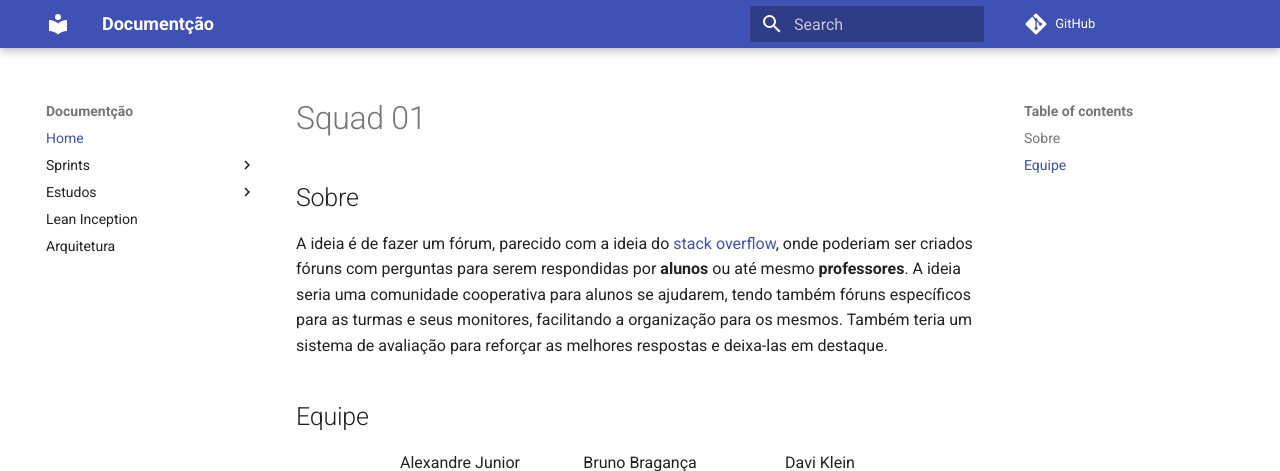
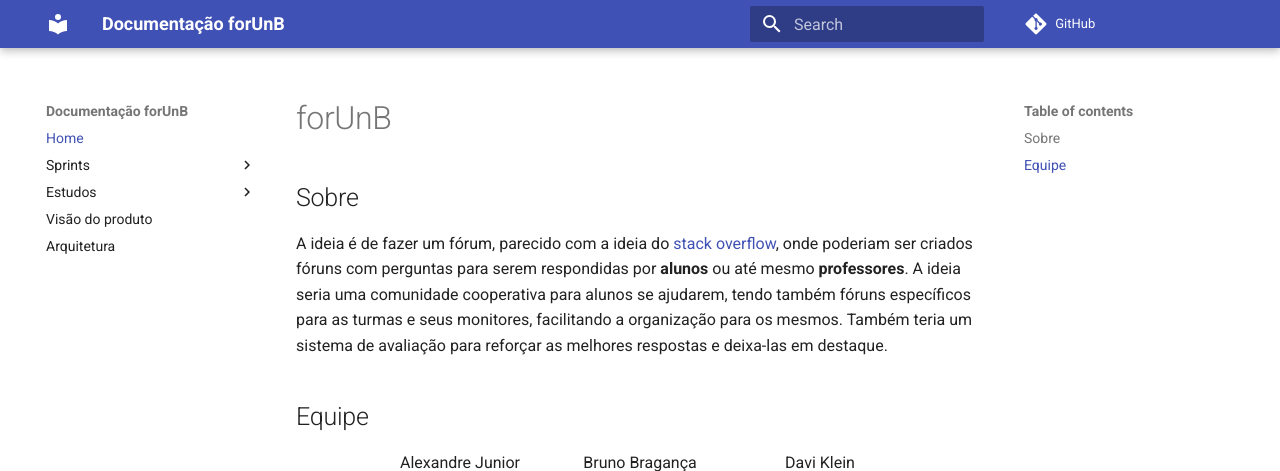
Before and after one commit to unb-mds/2024-1-forUnB, an MkDocs documentation site: the page built from docs/index.md, in a window 1280 px wide, cut to the strip 0-471 px from the top of the page. Built offline with MkDocs 1.6.1 and Material for MkDocs 9.7.7, drawn with Linux system fonts in a browser that asks for light colours; comment, search, counter and statistics services are not loaded.

Commit message:
incrementing visao_produto and small fix

```diff
--- a/docs/index.md
+++ b/docs/index.md
@@ -1,4 +1,4 @@
-# Squad 01
+# forUnB
 
 ## Sobre
 
--- a/mkdocs.yml
+++ b/mkdocs.yml
@@ -1,4 +1,4 @@
-site_name: Documentção
+site_name: Documentação forUnB
 repo_url: https://github.com/unb-mds/2024-1-forUnB
 
 nav:
@@ -9,16 +9,13 @@ nav:
       - Sprint 1: sprints/sprint1.md
       - Sprint 2: sprints/sprint2.md
 
-
   - Estudos:
+      - Lean Inception: lean_inception/lean_inception.md
       - Métodos Ágeis: estudos/metodos-ageis.md
-
       - MkDocs: estudos/documentacao.md
-
       - Bibliografia: estudos/bibliografia.md
 
-  - Lean Inception: lean_inception/lean_inception.md
-
+  - Visão do produto: visao_do_produto/visao_produto.md
   - Arquitetura:  arquitetura/arquitetura.md
 
 
```
Also changed, not shown: docs/visao_do_produto/visao_produto.md (added, +4 -0 lines).
